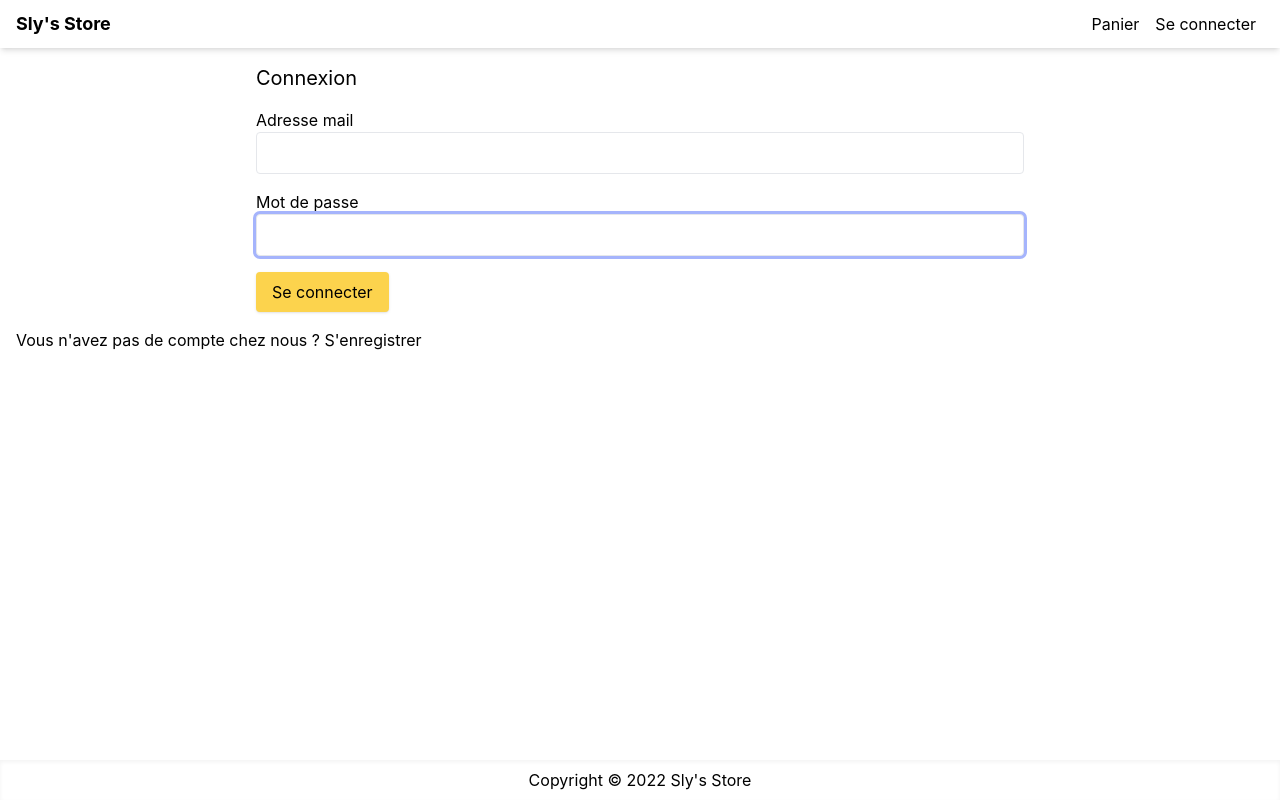
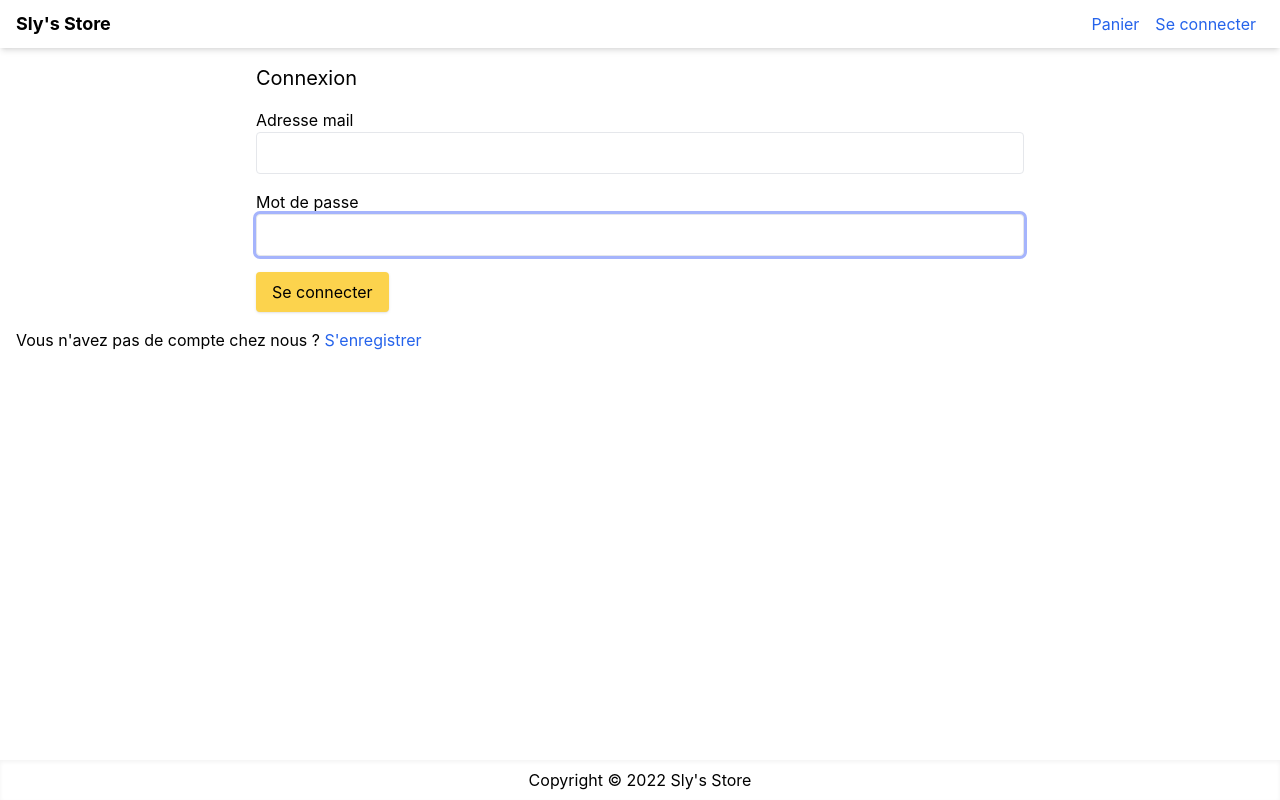
Before and after one commit to 03Sly03/slysstore, a Next.js app: page /login in a window 1280 px wide. Built offline with nearby package versions, Linux system fonts and the light colour scheme; no server answers.

Commit message:
headlessui installed to make dropdown menu; DropdownLink component created; in layout file, button logout added; case added for cart reset in Store file;

```diff
--- /dev/null
+++ b/components/DropdownLink.tsx
@@ -0,0 +1,18 @@
+import Link from 'next/link';
+import React from 'react';
+
+type Props = {
+  href: string;
+  children: string;
+};
+
+function DropdownLink(props: Props) {
+  let { href, children, ...rest } = props;
+  return (
+    <Link className="dropdown-link" href={href} {...rest}>
+      {children}
+    </Link>
+  );
+}
+
+export default DropdownLink;
--- a/components/Layout.tsx
+++ b/components/Layout.tsx
@@ -3,8 +3,11 @@ import Link from 'next/link';
 import { useContext, useEffect, useState } from 'react';
 import { ProductQuantity, Store } from '../utils/Store';
 import { ToastContainer } from 'react-toastify';
-import { useSession } from 'next-auth/react';
+import { signOut, useSession } from 'next-auth/react';
 import 'react-toastify/dist/ReactToastify.css';
+import { Menu } from '@headlessui/react';
+import DropdownLink from './DropdownLink';
+import Cookies from 'js-cookie';
 
 type Props = {
   title: string;
@@ -14,7 +17,7 @@ type Props = {
 function Layout({ title, children }: Props) {
   const { status, data: session } = useSession();
 
-  const { state } = useContext(Store);
+  const { state, dispatch } = useContext(Store);
   const { cart } = state!;
   const [cartItemsCount, setCartItemsCount] = useState(0);
   useEffect(() => {
@@ -25,6 +28,11 @@ function Layout({ title, children }: Props) {
       )
     );
   }, [cart.cartItems]);
+  const logoutClickHandler = () => {
+    Cookies.remove('cart');
+    if (dispatch) dispatch({ type: 'CART_RESET', payload: cart.cartItems[0] });
+    signOut({ callbackUrl: '/login' });
+  };
   return (
     <>
       <Head>
@@ -43,7 +51,10 @@ function Layout({ title, children }: Props) {
               Sly's Store
             </Link>
             <div>
-              <Link href="/cart" className="p-2">
+              <Link
+                href="/cart"
+                className="p-2 text-blue-600 hover:text-blue-800"
+              >
                 Panier
                 {cartItemsCount > 0 && (
                   <span className="ml-1 rounded-full bg-red-600 px-2 py-1 text-xs font-bold text-white">
@@ -54,9 +65,31 @@ function Layout({ title, children }: Props) {
               {status === 'loading' ? (
                 'Loading'
               ) : session?.user ? (
-                session.user.name
+                <Menu as="div" className="relative inline-block">
+                  <Menu.Button className="text-blue-500">
+                    {session.user.name}
+                  </Menu.Button>
+                  <Menu.Items className="bg-white absolute right-0 w-56 origin-top-right shadow-lg">
+                    <Menu.Item>
+                      <DropdownLink href="/profile">Profile</DropdownLink>
+                    </Menu.Item>
+                    <Menu.Item>
+                      <DropdownLink href="/profile">
+                        Historique des commandes
+                      </DropdownLink>
+                    </Menu.Item>
+                    <Menu.Item>
+                      <Link href="#" onClick={logoutClickHandler}>
+                        Se déconnecter
+                      </Link>
+                    </Menu.Item>
+                  </Menu.Items>
+                </Menu>
               ) : (
-                <Link className="p-2" href="/login">
+                <Link
+                  className="p-2 text-blue-600 hover:text-blue-800"
+                  href="/login"
+                >
                   Se connecter
                 </Link>
               )}
--- a/package.json
+++ b/package.json
@@ -9,6 +9,7 @@
     "lint": "next lint"
   },
   "dependencies": {
+    "@headlessui/react": "^1.7.7",
     "@heroicons/react": "^1.0.6",
     "@next/font": "13.1.1",
     "@types/js-cookie": "^3.0.2",
--- a/pages/login.tsx
+++ b/pages/login.tsx
@@ -95,7 +95,9 @@ function LoginScreen() {
       </form>
       <div className="mb-4">
         Vous n'avez pas de compte chez nous ?&nbsp;
-        <Link href="register">S'enregistrer</Link>
+        <Link className="text-blue-600 hover:text-blue-800" href="register">
+          S'enregistrer
+        </Link>
       </div>
     </Layout>
   );
--- a/styles/globals.css
+++ b/styles/globals.css
@@ -32,3 +32,7 @@ select,
 textarea {
   @apply rounded border p-2 outline-none ring-indigo-300 focus:ring;
 }
+
+.dropdown-link {
+  @apply flex p-2 hover:bg-gray-200;
+}
--- a/utils/Store.tsx
+++ b/utils/Store.tsx
@@ -82,6 +82,15 @@ function reducer(state: typeof initialState, action: ACTIONTYPE) {
       Cookies.set('cart', JSON.stringify({ ...state.cart, cartItems }));
       return { ...state, cart: { ...state.cart, cartItems } };
     }
+    case 'CART_RESET':
+      return {
+        ...state,
+        cart: {
+          cartItems: [],
+          shippingAddress: { location: {} },
+          paymentMethod: '',
+        },
+      };
     default:
       return state;
   }
```
Also changed, not shown: 2 other files (tests, documents, lock files or other folders).
